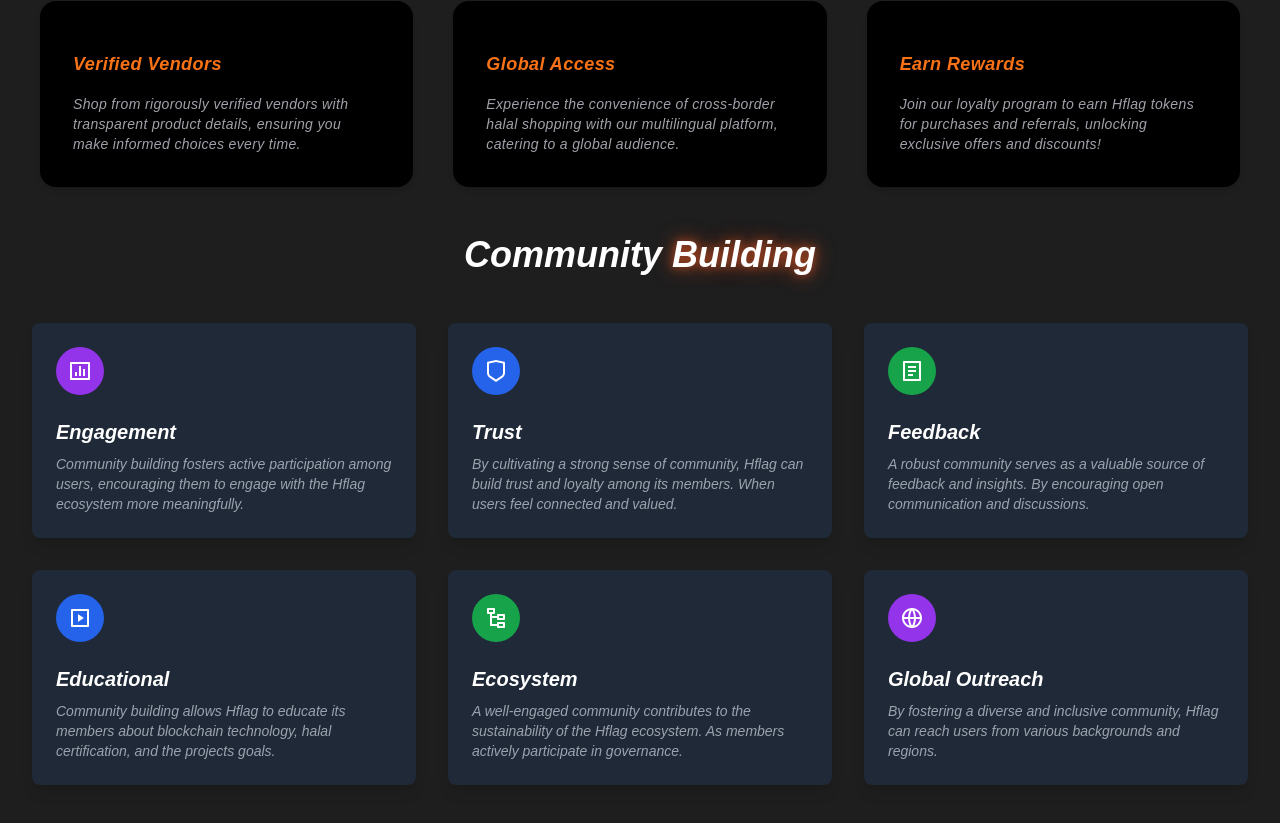
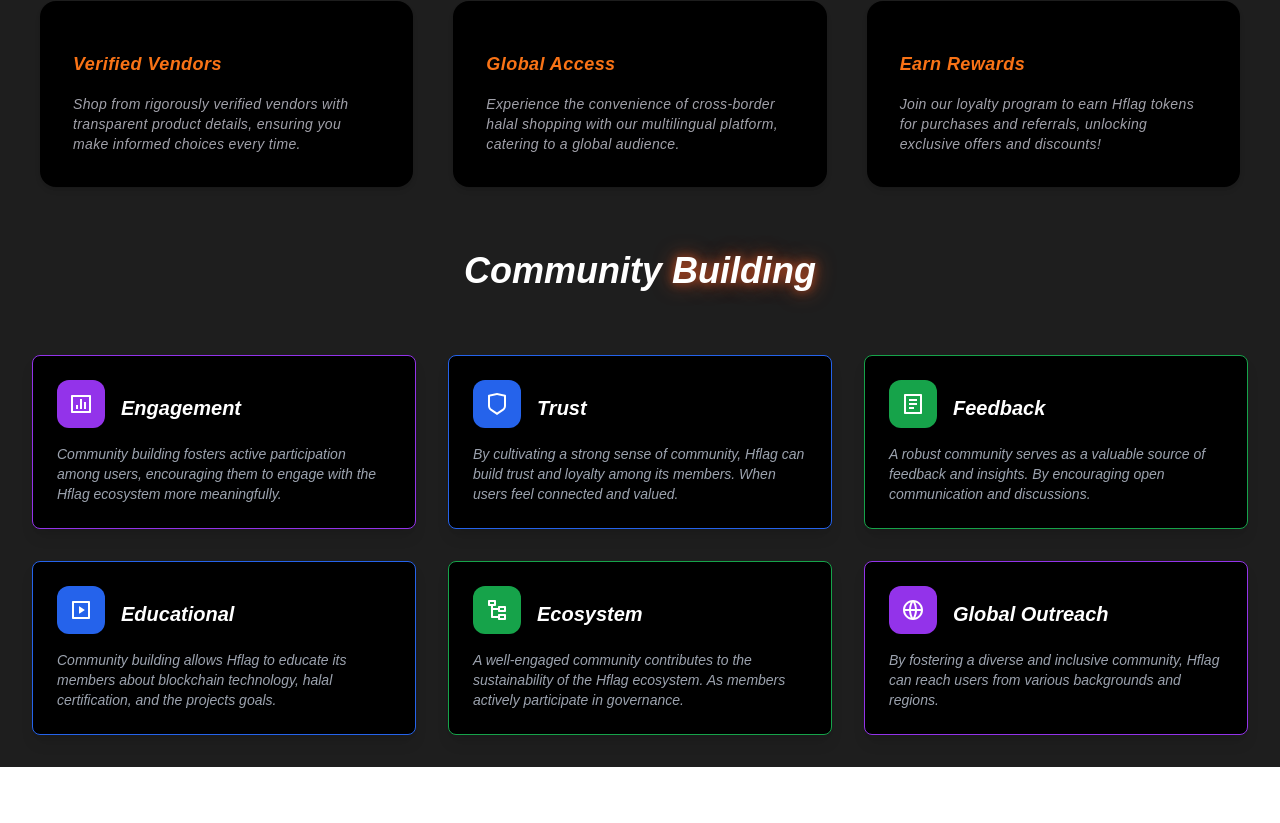
Before and after one commit to Souravhere/hflag, a Next.js app: page / in a window 1280 px wide. Shown: the part 1627-2450 px from the top of the page. After the commit the page ends 2394 px from the top, so only its background shows below. Built offline with nearby package versions, Linux system fonts and the light colour scheme.

Commit message:
community comp some major ui update

```diff
--- a/src/components/CommunityBuilding.tsx
+++ b/src/components/CommunityBuilding.tsx
@@ -11,36 +11,42 @@
     title: 'Engagement',
     description: 'Community building fosters active participation among users, encouraging them to engage with the Hflag ecosystem more meaningfully.',
     color: 'bg-purple-600',
+    border:'border-purple-600'
   },
   {
     icon: RiShieldLine,
     title: 'Trust',
     description: 'By cultivating a strong sense of community, Hflag can build trust and loyalty among its members. When users feel connected and valued.',
     color: 'bg-blue-600',
+    border:'border-blue-600'
   },
   {
     icon: RiFileList2Line,
     title: 'Feedback',
     description: 'A robust community serves as a valuable source of feedback and insights. By encouraging open communication and discussions.',
     color: 'bg-green-600',
+    border:'border-green-600'
   },
   {
     icon: RiVideoLine,
     title: 'Educational',
     description: 'Community building allows Hflag to educate its members about blockchain technology, halal certification, and the projects goals.',
     color: 'bg-blue-600',
+    border:'border-blue-600'
   },
   {
     icon: RiNodeTree,
     title: 'Ecosystem',
     description: 'A well-engaged community contributes to the sustainability of the Hflag ecosystem. As members actively participate in governance.',
     color: 'bg-green-600',
+    border:'border-green-600'
   },
   {
     icon: RiGlobalLine,
     title: 'Global Outreach',
     description: 'By fostering a diverse and inclusive community, Hflag can reach users from various backgrounds and regions.',
     color: 'bg-purple-600',
+    border:'border-purple-600'
   },
 ]
 
@@ -73,7 +79,7 @@
   }
 
   return (
-    <div className="min-h-screen bg-[#1e1e1e] italic  px-4 sm:px-6 lg:px-8">
+    <div className="h-fit bg-[#1e1e1e] italic py-4 px-4 sm:px-6 lg:px-8">
       <motion.div
         ref={ref}
         initial="hidden"
@@ -87,17 +93,19 @@
         >
           Community <span className="text-glow-orange">Building</span>
         </motion.h2>
-        <div className="grid grid-cols-1 md:grid-cols-2 lg:grid-cols-3 gap-8">
+        <div className="grid grid-cols-1 md:grid-cols-2 lg:grid-cols-3 py-4 sm:gap-8 gap-3">
           {communityFeatures.map((feature, index) => (
             <motion.div
               key={index}
               variants={itemVariants}
-              className="bg-gray-800 rounded-lg p-6 shadow-lg hover:shadow-xl transition-shadow duration-300"
+              className={`bg-black border ${feature.border} rounded-lg p-6 shadow-lg hover:shadow-xl transition-shadow duration-300`}
             >
-              <div className={`${feature.color} rounded-full p-3 inline-block mb-4`}>
-                <feature.icon className="text-white text-2xl" />
-              </div>
-              <h3 className="text-xl font-semibold mb-2 text-white">{feature.title}</h3>
+                <div className='flex items-center gap-4'>
+                    <div className={`${feature.color} rounded-xl p-3 inline-block mb-4`}>
+                    <feature.icon className="text-white text-2xl" />
+                    </div>
+                    <h3 className="text-xl font-semibold mb-2 text-white">{feature.title}</h3>
+                </div>
               <p className="text-gray-400 text-sm">{feature.description}</p>
             </motion.div>
           ))}
```
